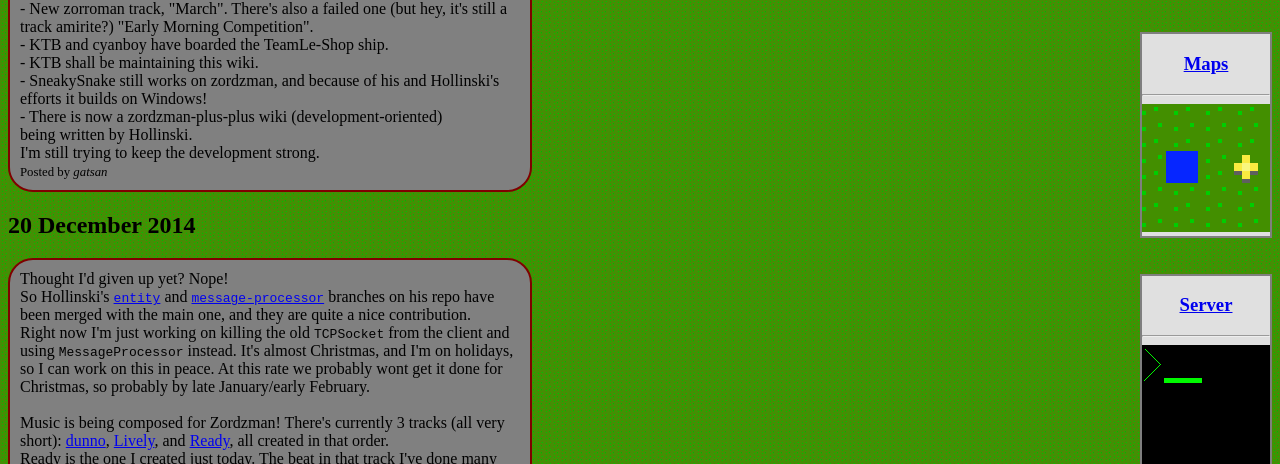
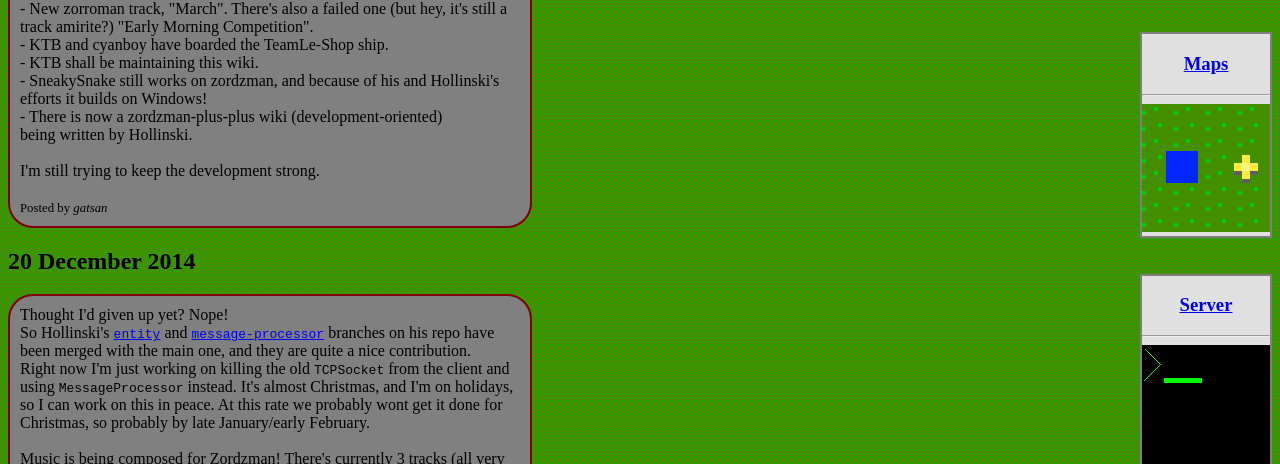
Before and after one commit to TeamLe-Shop/zordzman-site, a plain HTML site: page index.html in a window 1280 px wide. Shown: the part 336-800 px from the top of the page. Drawn offline with Linux system fonts and the light colour scheme.

Commit message:
clean up

```diff
--- a/index.html
+++ b/index.html
@@ -70,9 +70,9 @@
         - SneakySnake still works on zordzman, and because of his and
           Hollinski's efforts it builds on Windows!<br>
         - There is now a zordzman-plus-plus wiki (development-oriented)<br>
-          being written by Hollinski.<br>
+          being written by Hollinski.<br><br>
 
-        I'm still trying to keep the development strong.<br>
+        I'm still trying to keep the development strong.<br><br>
 		<span class="small">Posted by <em>gatsan</em></span>
       </div>
       <h2 id="20-dec-14">20 December 2014</h2>
```
